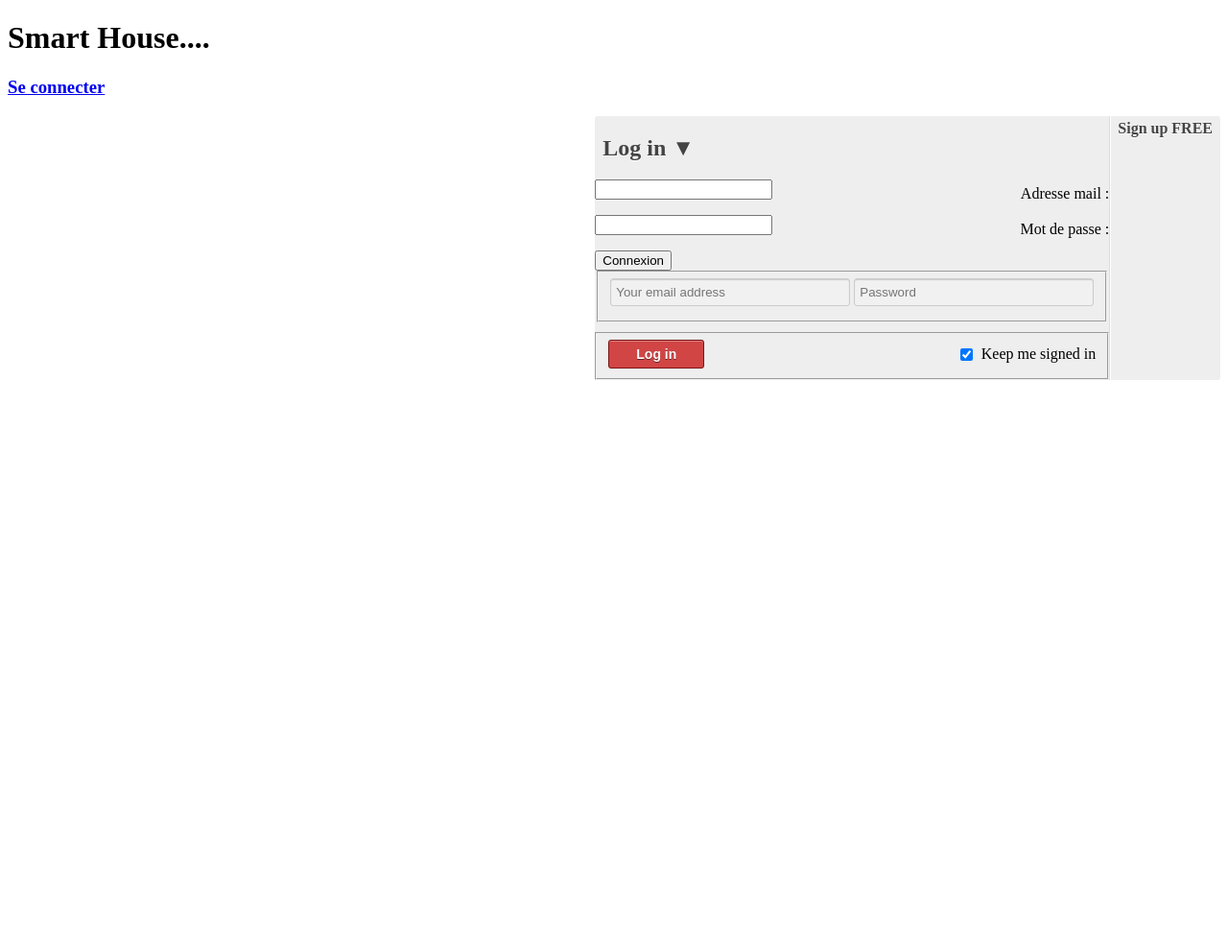
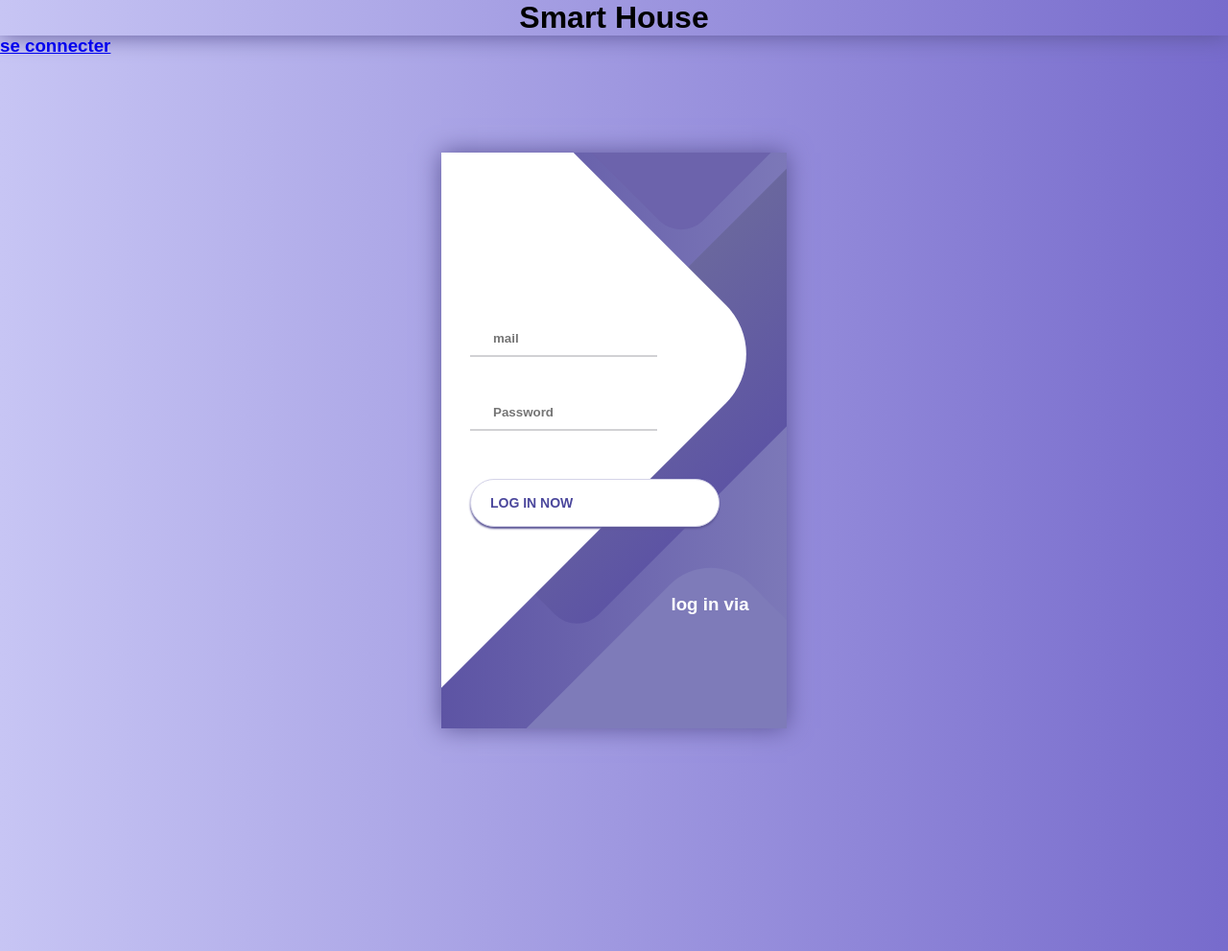
Before and after one commit to gbaalat/domo, a Python web app: template src/domo/auth/templates/auth_connexion.html in a window 1280 px wide. Shown: the whole page at 96% size. Before the commit the page ends 396 px from the top, so only its background shows below. Run offline with Jinja, Linux system fonts and the light colour scheme; the template is opened without the code that fills it, so the values that code supplies are empty.

Commit message:
page de login

```diff
--- a/src/domo/auth/templates/auth_connexion.html
+++ b/src/domo/auth/templates/auth_connexion.html
@@ -1,7 +1,7 @@
 {% extends 'cadre.html' %}
 
 {% block section %}
-<nav>
+<!--<nav>
   <ul>
     <li id="login">
       <h2>
@@ -10,7 +10,7 @@
         </a>
       </h2>
 
-      <form action="{{ url_for('auth_bp.connexion') }}" method="post">
+    --><form action="{{ url_for('auth_bp.connexion') }}" method="post"><!--
         <p>
         <label for="mail"> Adresse mail :  </label>
         <input type="email" name="mail" id="mail" required>
@@ -18,35 +18,46 @@
         <p>
         <label for="mdp"> Mot de passe :  </label>
         <input type="password" name="mdp" id="mdp" required>
-        </p>
-        <input type="submit" value="Connexion">
-                <fieldset id="inputs">
-                  <input  id="mail"
-                          type="email"
-                          name="mail"
-                          placeholder="Your email address"
-                          required>
-                  <input  id="mdp"
-                          type="password"
-                          name="mdp"
-                          placeholder="Password"
-                          required>
-                </fieldset>
-                <fieldset id="actions">
-                  <input  type="submit"
-                          id="submit"
-                          value="Log in">
-                  <label>
-                    <input  type="checkbox"
-                            checked="checked">
-                    Keep me signed in
-                  </label>
-                </fieldset>
-        </li>
-        <li id="signup">
+        </p>-->
+        <div class="container">
+          <div class="screen">
+            <div class="screen__content">
+              <div class="login">
+                <div class="login__field">
+                  <i class="login__icon fas fa-user"></i>
+                  <input type="email" class="login__input" name="mail" id="mail" placeholder="mail" required>
+                </div>
+                <div class="login__field">
+                  <i class="login__icon fas fa-lock"></i>
+                  <input type="password" class="login__input" name="mdp" id="mdp" placeholder="Password" required>
+                </div>
+                <button class="button login__submit">
+                  <span class="button__text">Log In Now</span>
+                  <i class="button__icon fas fa-chevron-right"></i>
+                </button>
+              </div>
+              </form>
+              <div class="social-login">
+                <h3>log in via</h3>
+                <div class="social-icons">
+                  <a href="#" class="social-login__icon fab fa-instagram"></a>
+                  <a href="#" class="social-login__icon fab fa-facebook"></a>
+                  <a href="#" class="social-login__icon fab fa-twitter"></a>
+                </div>
+              </div>
+            </div>
+            <div class="screen__background">
+              <span class="screen__background__shape screen__background__shape4"></span>
+              <span class="screen__background__shape screen__background__shape3"></span>
+              <span class="screen__background__shape screen__background__shape2"></span>
+              <span class="screen__background__shape screen__background__shape1"></span>
+            </div>
+          </div>
+        </div>
+<!--       <li id="signup">
           <a href="">Sign up FREE</a>
-      </form>
-    </li>
+    -->
+    <!--</li>
   </ul>
-</nav>
+</nav>-->
 {% endblock %}
--- a/src/domo/general/templates/cadre.html
+++ b/src/domo/general/templates/cadre.html
@@ -8,7 +8,7 @@
 </head>
 <body>
 	<header>
-	    <h1>Smart House....</h1>
+	    <h1>Smart House</h1>
 
 		<h3 id="auth">
 			{% if session['mail'] %}
@@ -16,7 +16,7 @@
 			{% elif session['co'] %}
 			<a href="{{ url_for('auth_bp.inscription') }}">S'inscrire</a>
 			{% else %}
-			<a href="{{ url_for('auth_bp.connexion') }}">Se connecter</a>
+			<a href="{{ url_for('auth_bp.connexion') }}">se connecter</a>
 			{% endif %}
 		</h3>
     </header>
--- a/src/domo/static/style.css
+++ b/src/domo/static/style.css
@@ -7,11 +7,13 @@
 	margin-left: 5%;
 	margin-right: 5%;
 }
-
+*/
 h1 {
 	text-align: center;
+	color: linear-gradient(90deg, #C7C5F4, #776BCC);
+	box-shadow: 0px 0px 24px #5C5696;
 }
-
+/*
 h2 {
 	text-align: center;
 }
@@ -52,128 +54,181 @@ h4 {
 		height: 100%;
 	}
 }*/
-nav ul {
+@import url('https://fonts.googleapis.com/css?family=Raleway:400,700');
+
+* {
+	box-sizing: border-box;
 	margin: 0;
 	padding: 0;
-    list-style: none;
-    position: relative;
-    float: right;
-    background: #eee;
-    border-bottom: 1px solid #fff;
-    border-radius: 3px;
+	font-family: Raleway, sans-serif;
 }
 
-  nav li {
-    float: left;
+body {
+	background: linear-gradient(90deg, #C7C5F4, #776BCC);
 }
 
-  nav #login {
-    border-right: 1px solid #ddd;
-    box-shadow: 1px 0 0 #fff;
+.container {
+	display: flex;
+	align-items: center;
+	justify-content: center;
+	min-height: 100vh;
 }
 
-  nav #login-trigger,
-  nav #signup a {
-    display: inline-block;
-    *display: inline;
-    *zoom: 1;
-    height: 25px;
-    line-height: 25px;
-    font-weight: bold;
-    padding: 0 8px;
-    text-decoration: none;
-    color: #444;
-    text-shadow: 0 1px 0 #fff;
+.screen {
+	background: linear-gradient(90deg, #5D54A4, #7C78B8);
+	position: relative;
+	height: 600px;
+	width: 360px;
+	box-shadow: 0px 0px 24px #5C5696;
 }
 
-  nav #signup a {
-    border-radius: 0 3px 3px 0;
+.screen__content {
+	z-index: 1;
+	position: relative;
+	height: 100%;
 }
 
-  nav #login-trigger {
-    border-radius: 3px 0 0 3px;
+.screen__background {
+	position: absolute;
+	top: 0;
+	left: 0;
+	right: 0;
+	bottom: 0;
+	z-index: 0;
+	-webkit-clip-path: inset(0 0 0 0);
+	clip-path: inset(0 0 0 0);
 }
 
-  nav #login-trigger:hover,
-  nav #login .active,
-  nav #signup a:hover {
-    background: #fff;
+.screen__background__shape {
+	transform: rotate(45deg);
+	position: absolute;
 }
 
-  nav #login-content {
-    display: none;
-    position: absolute;
-    top: 24px;
-    right: 0;
-    z-index: 999;
-    background: #fff;
-    background-image: linear-gradient(top, #fff, #eee);
-    padding: 15px;
-    box-shadow: 0 2px 2px -1px rgba(0,0,0,.9);
-    border-radius: 3px 0 3px 3px;
+.screen__background__shape1 {
+	height: 520px;
+	width: 520px;
+	background: #FFF;
+	top: -50px;
+	right: 120px;
+	border-radius: 0 72px 0 0;
 }
 
-  nav li #login-content {
+.screen__background__shape2 {
+	height: 220px;
+	width: 220px;
+	background: #6C63AC;
+	top: -172px;
 	right: 0;
-    width: 250px;
+	border-radius: 32px;
 }
 
-  #inputs input {
-    background: #f1f1f1;
-    padding: 6px 5px;
-    margin: 0 0 5px 0;
-    width: 238px;
-    border: 1px solid #ccc;
-    border-radius: 3px;
-    box-shadow: 0 1px 1px #ccc inset;
+.screen__background__shape3 {
+	height: 540px;
+	width: 190px;
+	background: linear-gradient(270deg, #5D54A4, #6A679E);
+	top: -24px;
+	right: 0;
+	border-radius: 32px;
 }
 
-  #inputs input:focus {
-    background-color: #fff;
-    border-color: #e8c291;
-    outline: none;
-    box-shadow: 0 0 0 1px #e8c291 inset;
+.screen__background__shape4 {
+	height: 400px;
+	width: 200px;
+	background: #7E7BB9;
+	top: 420px;
+	right: 50px;
+	border-radius: 60px;
 }
 
-  #login #actions {
-    margin: 10px 0 0 0;
+.login {
+	width: 320px;
+	padding: 30px;
+	padding-top: 156px;
 }
 
-  #login #submit {
-    background-color: #d14545;
-    background-image: linear-gradient(top, #e97171, #d14545);
-    border-radius: 3px;
-    text-shadow: 0 1px 0 rgba(0,0,0,.5);
-    box-shadow: 0 0 1px rgba(0, 0, 0, 0.3),
-                0 1px 0 rgba(255, 255, 255, 0.3) inset;
-    border: 1px solid #7e1515;
-    float: left;
-    height: 30px;
-    padding: 0;
-    width: 100px;
+.login__field {
+	padding: 20px 0px;
+	position: relative;
+}
+
+.login__icon {
+	position: absolute;
+	top: 30px;
+	color: #7875B5;
+}
+
+.login__input {
+	border: none;
+	border-bottom: 2px solid #D1D1D4;
+	background: none;
+	padding: 10px;
+	padding-left: 24px;
+	font-weight: 700;
+	width: 75%;
+	transition: .2s;
+}
+
+.login__input:active,
+.login__input:focus,
+.login__input:hover {
+	outline: none;
+	border-bottom-color: #6A679E;
+}
+
+.login__submit {
+	background: #fff;
+	font-size: 14px;
+	margin-top: 30px;
+	padding: 16px 20px;
+	border-radius: 26px;
+	border: 1px solid #D4D3E8;
+	text-transform: uppercase;
+	font-weight: 700;
+	display: flex;
+	align-items: center;
+	width: 100%;
+	color: #4C489D;
+	box-shadow: 0px 2px 2px #5C5696;
 	cursor: pointer;
-    font: bold 14px Arial, Helvetica;
+	transition: .2s;
+}
+
+.login__submit:active,
+.login__submit:focus,
+.login__submit:hover {
+	border-color: #6A679E;
+	outline: none;
+}
+
+.button__icon {
+	font-size: 24px;
+	margin-left: auto;
+	color: #7875B5;
+}
+
+.social-login {
+	position: absolute;
+	height: 140px;
+	width: 160px;
+	text-align: center;
+	bottom: 0px;
+	right: 0px;
 	color: #fff;
 }
 
-  #login #submit:hover,
-  #login #submit:focus {
-    background-color: #e97171;
-    background-image: linear-gradient(top, #d14545, #e97171);
+.social-icons {
+	display: flex;
+	align-items: center;
+	justify-content: center;
 }
 
-  #login #submit:active {
-    outline: none;
-    box-shadow: 0 1px 4px rgba(0, 0, 0, 0.5) inset;
+.social-login__icon {
+	padding: 20px 10px;
+	color: #fff;
+	text-decoration: none;
+	text-shadow: 0px 0px 8px #7875B5;
 }
 
-  #login label {
-    float: right;
-    line-height: 30px;
+.social-login__icon:hover {
+	transform: scale(1.5);
 }
-
-  #login label input {
-    position: relative;
-    top: 2px;
-    right: 2px;
-  }
```
Lines whose indentation alone changed are shown as unchanged.
